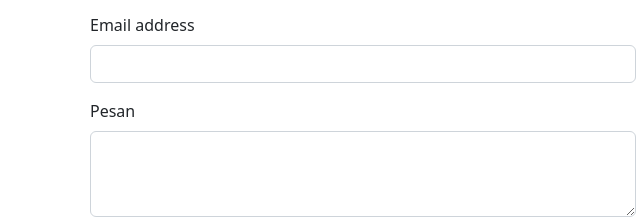
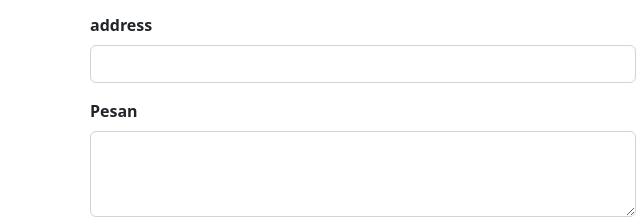
Before and after one commit to febrianpoerwadi/febrianpoerwadi.github.io, a plain HTML site: page index.html in a window 1280 px wide. Shown: the part 3069-3288 px from the top of the page, 277-917 px from the left. Drawn offline with nearby package versions, Linux system fonts and the light colour scheme.

Commit message:
{Update #5} Menambahkan animasi2 - bold contact

```diff
--- a/index.html
+++ b/index.html
@@ -82,7 +82,7 @@
 
     <!-- Gallery -->
     <section id="projects">
-      <div class="container">
+      <div class="container" data-aos="fade-down" data-aos-duration="2000">
         <div class="row text-center">
           <div class="col">
             <font face="Lexend"><h2>Gallery</h2></font>
@@ -156,12 +156,12 @@
   </div>
 
  <div class="mb-3">
-    <label for="email" class="form-label">Email address</label>
+    <label for="email" class="form-label"><b>address</b></label>
     <input type="email" class="form-control" id="email" aria-describedby="email">
   </div>
 
 <div class="mb-3">
-  <label for="pesan" class="form-label">Pesan</label>
+  <label for="pesan" class="form-label"><b>Pesan</b></label>
   <textarea class="form-control" id="pesan" rows="3"></textarea>
 </div>
 
```
